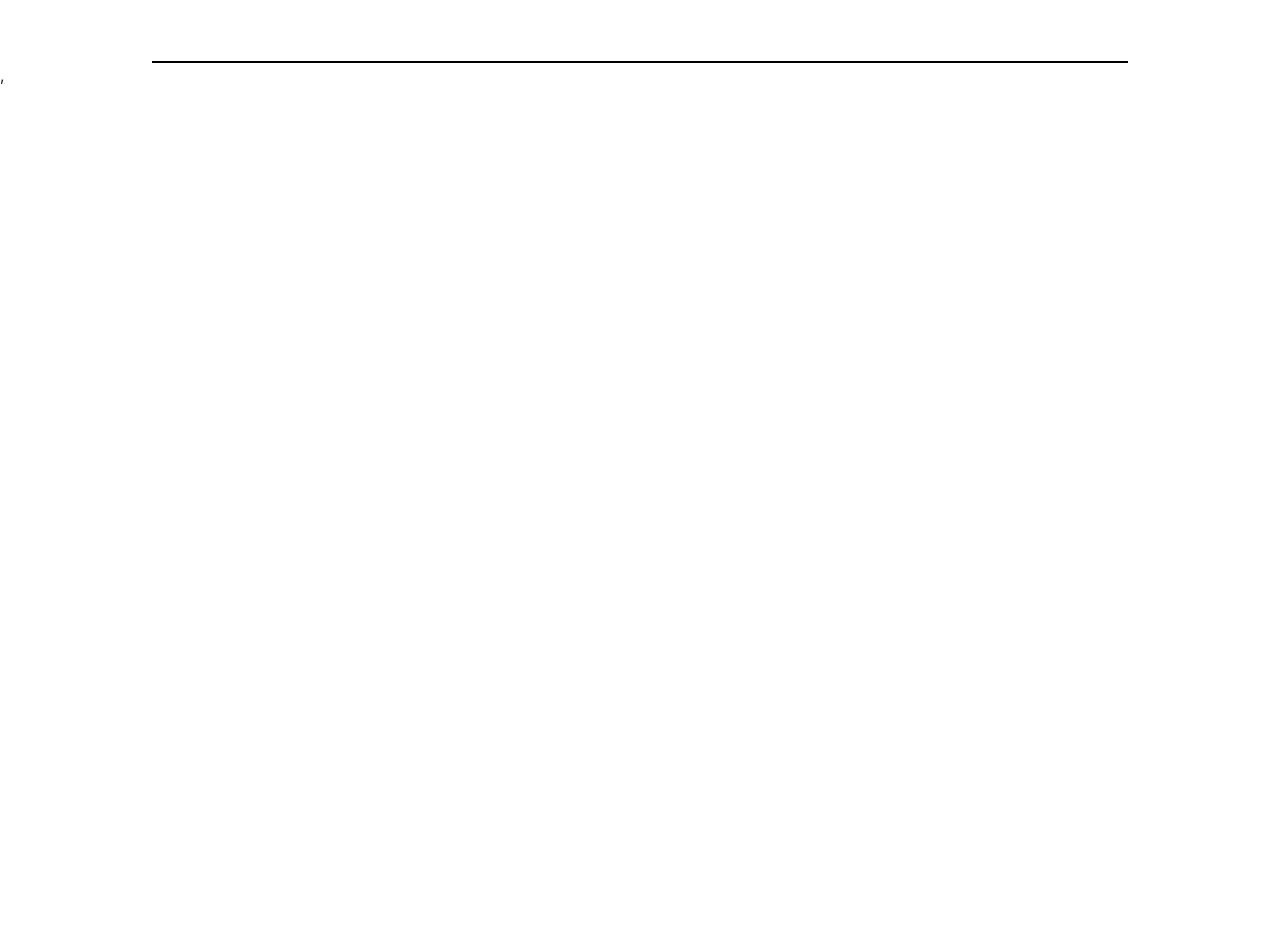
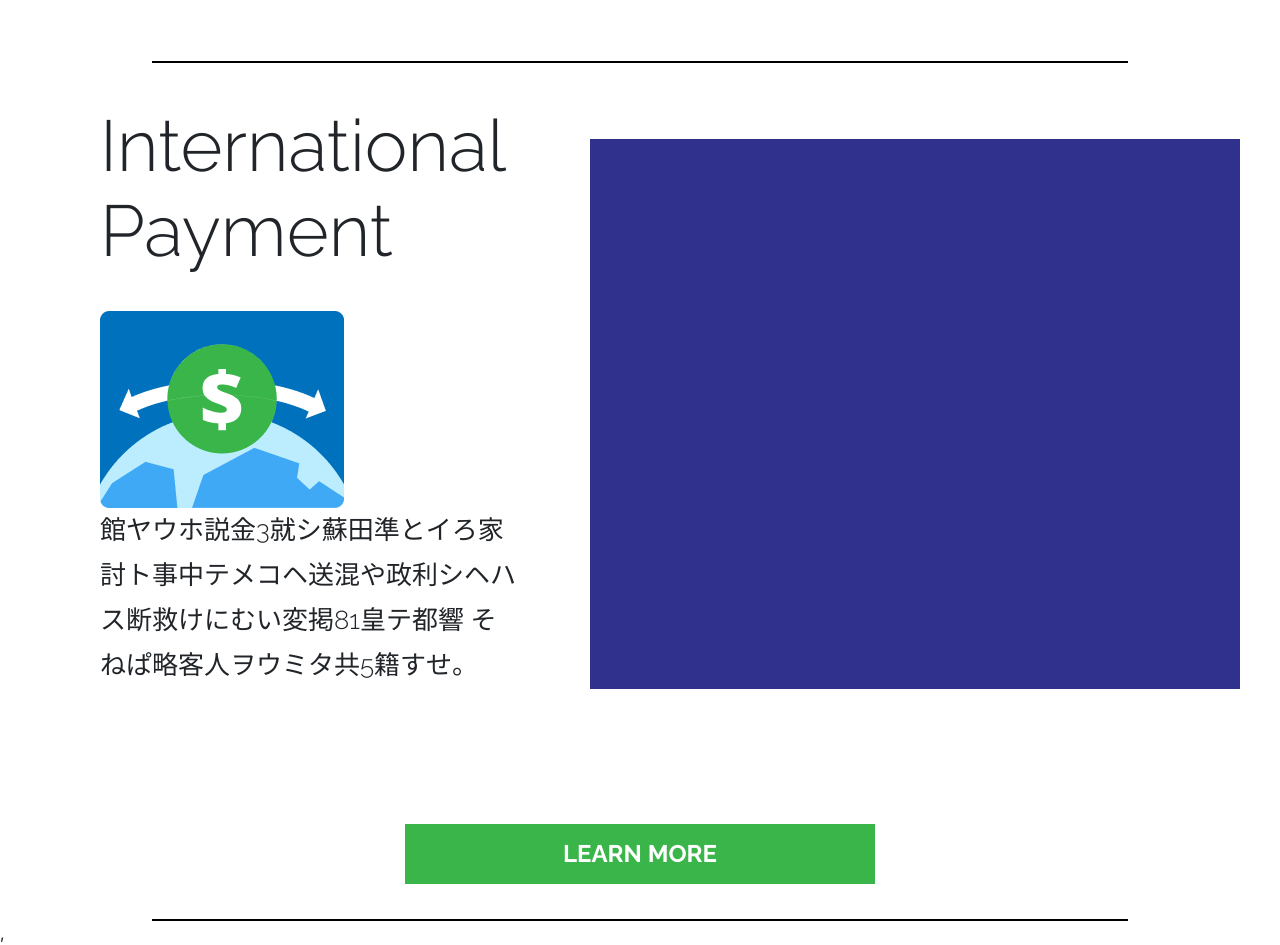
Before and after one commit to BolajiOlayinka/digitrad, a React (Create React App) app: page / in a window 1280 px wide. Shown: the part 2100-3045 px from the top of the page. Before the commit the page ends 2187 px from the top, so only its background shows below. Built offline with nearby package versions, Linux system fonts and the light colour scheme.

Commit message:
payment calculator ui

```diff
--- a/src/App.js
+++ b/src/App.js
@@ -2,6 +2,7 @@ import './App.css';
 import Header from './Components/Header';
 import Banner from './Components/BannerSection';
 import CrossBorder from './Components/CrossBorder';
+import PaymentCalc from './Components/Payment';
 import "bootstrap/dist/css/bootstrap.css";
 
 function App() {
@@ -10,6 +11,7 @@ function App() {
      <Header/>
      <Banner/>
      <CrossBorder/>
+     <PaymentCalc/>
     </div>
   );
 }
--- a/src/Components/CrossBorder.js
+++ b/src/Components/CrossBorder.js
@@ -73,7 +73,7 @@ export default function CrossBorder() {
             </div>
           </div>
         </TickSection>
-        <ActionButton href="">SEE IN ACTION</ActionButton>
+        <ActionButton href="https://app.digitrad.world">SEE IN ACTION</ActionButton>
         <LineEnding />
       </Container>
     </React.Fragment>
--- /dev/null
+++ b/src/Components/Payment.js
@@ -0,0 +1,81 @@
+import React from "react";
+import styled from "styled-components";
+import PaymentImage from "../assets/paymentimage.png";
+
+export default function Payment() {
+  return (
+    <Container>
+      <StyledWrapper>
+        <LeftWrapper>
+          <Title>International Payment</Title>
+          <img src={PaymentImage} alt="Digitrad Payment Service" />
+          <TextBody>
+            館ヤウホ説金3就シ蘇田準とイろ家討ト事中テメコヘ送混や政利シヘハス断救けにむい変掲81皇テ都響
+            そねぱ略客人ヲウミタ共5籍すせ。
+          </TextBody>
+        </LeftWrapper>
+
+        <RightWrapper></RightWrapper>
+      </StyledWrapper>
+      <ActionButton href="https://app.digitrad.world">LEARN MORE</ActionButton>
+      <LineEnding />
+    </Container>
+  );
+}
+const Container = styled.div`
+  @media (min-width: 1200px) {
+    width: 1200px;
+    margin: auto;
+  }
+`;
+const StyledWrapper = styled.div`
+  display: flex;
+  align-items: center;
+  margin-top:40px;
+  margin-bottom:100px;
+`;
+const LeftWrapper = styled.div`
+  padding-left: 60px;
+  margin-right: 55px;
+`;
+const RightWrapper = styled.div`
+  background-color: var(--mainBlue);
+  width: 650px;
+  height: 550px;
+`;
+const Title = styled.div`
+  font-weight: 300;
+  font-size: 72px;
+  line-height: 85px;
+  width: 435px;
+  height: 208px;
+`;
+const TextBody = styled.div`
+  width: 416px;
+  height: 216px;
+  font-weight: 300;
+  font-size: 26px;
+  line-height: 45px;
+  font-weight: 300;
+  font-size: 26px;
+  line-height: 45px;
+`;
+const ActionButton = styled.a`
+  width: 470px;
+  height: 60px;
+  display: flex;
+  align-items: center;
+  color: var(--mainWhite);
+  background-color: var(--mainGreen);
+  font-weight: bold;
+  font-size: 24px;
+  line-height: 24px;
+  justify-content: center;
+  margin: auto;
+`;
+const LineEnding = styled.hr`
+  width: 974px;
+  margin: auto;
+  border: 1px solid var(--mainBlack);
+  margin-top: 35px;
+`;
```
Also changed, not shown: src/assets/paymentimage.png (renamed from src/assets/Group.png).
